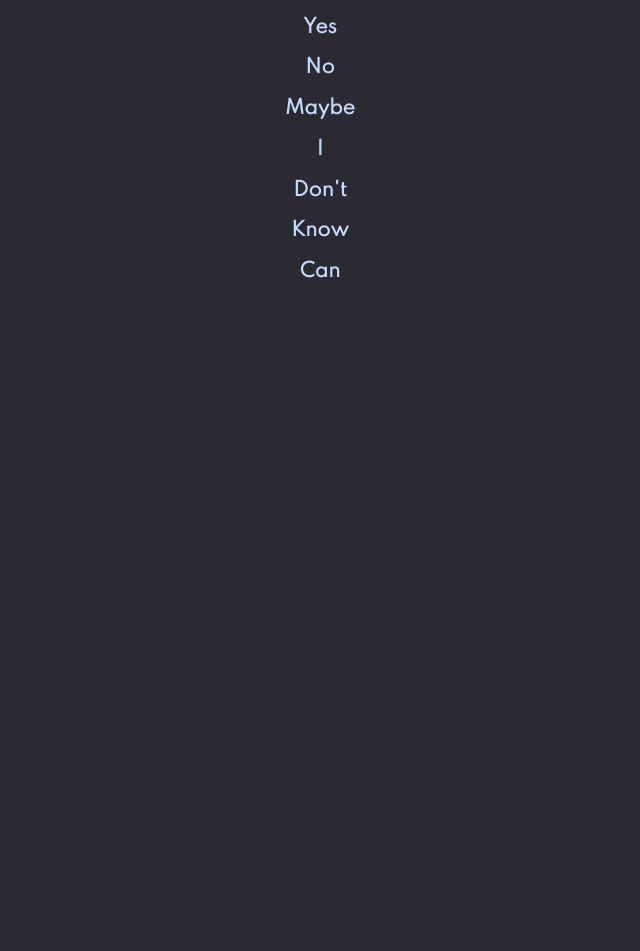
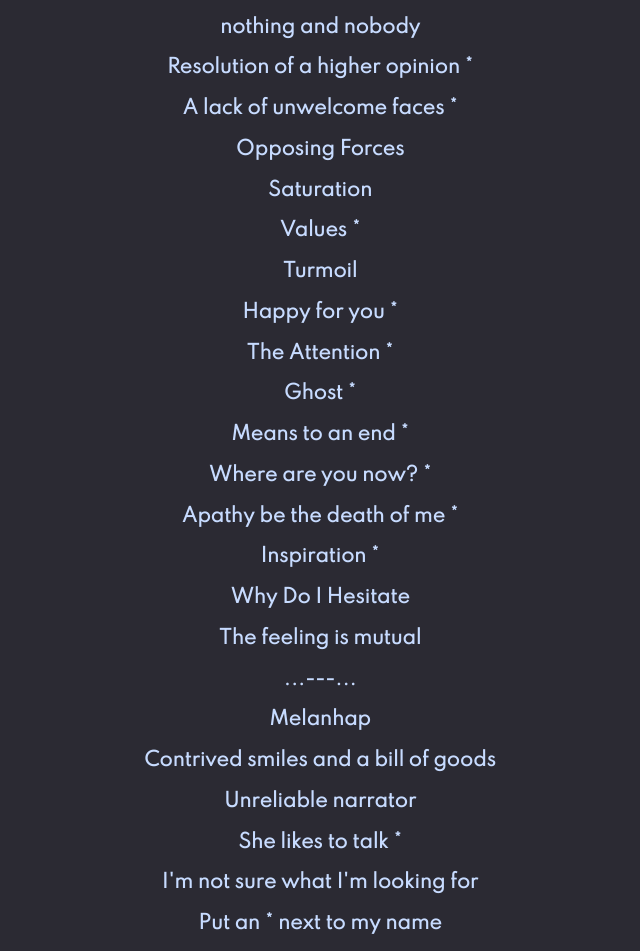
Before and after one commit to memesbedanko/memesbedanko.github.io, a React (Create React App) app: page /list in a window 1280 px wide. Shown: the part 280-1231 px from the top of the page, without its empty margins (320-960 px from the left). Before the commit the page ends 800 px from the top, so only its background shows below. Built offline with nearby package versions, Linux system fonts and the light colour scheme.

Commit message:
Updated List

```diff
--- a/src/comps/GalleryImage.js
+++ b/src/comps/GalleryImage.js
@@ -7,9 +7,9 @@ const GalleryImage = ({name,tag}) => {
     <>
         <div className={`${GalleryStyle['gallery-images']}`}>
         <a href={require(`../images/${name}`)} target="_blank" rel="noreferrer">
-            <img className={`${GalleryStyle['each-img']} ${GalleryStyle[tag]}`} src={require(`../images/${name}`)} alt=""/>
+            <img loading="lazy" className={`${GalleryStyle['each-img']} ${GalleryStyle[tag]}`} src={require(`../images/${name}`)} alt=""/>
 
-            </a>
+            </a>l
         </div>
     </>
   )
--- /dev/null
+++ b/src/contentlist/phrase.js
@@ -0,0 +1,138 @@
+export const phrases = [
+    {
+        name:"nothing and nobody",
+        caption:""
+    },
+    {
+        name:'Resolution of a higher opinion',
+        caption:"Its more than just you, but the strength behind what becomes of you. Not to triffle on toes, or hold a shadow over you, but to get the truth out with just a little push.<br> I apperciate all the words, every last one. Thank you all for your well fought fights and putting up with my prodding "
+    },
+    {
+        name:'A lack of unwelcome faces',
+        caption:"Is not you, but it is not necessarily me either"
+    },
+    {
+        name:'Opposing Forces',
+        caption:""
+    },
+    {
+        name:'Saturation',
+        caption:""
+    },
+    {
+        name: 'Values',
+        caption: 'Live and let live<br>Be the bigger person<br>Treat others as ends<br>Be fair<br>Have understanding<br>Moderation is a virtue<br>Know oneself'
+    },
+    {
+        name: 'Turmoil',
+        caption: ''
+    },
+    {
+        name: "Happy for you",
+        caption: "I see <b>you</b>, and I am happy for <b>you</b>. I see how well <b>you</b> are doing, how happy <b>you</b> are, and what <b>you</b> deem important is still by <b>you</b>r side. <b>You</b> worked hard to get where <b>you</b> are. For my friends, acquantances, and anyone inbetween I wish <b>you</b> the best. <b>You</b> all deserve it. Best wishes."
+    },
+    {
+        name: "The Attention",
+        caption: "Back then, I was living life like a ghost, thought not the host I’m about to tell you about. I was all numb and stupid and dazed too I guess, a pretty spooky silentiary for matters I knew by heart but could never quite translate for anyone I knew let alone myself. I constantly, craved the comforts of feminine attention, even though the thought of actually getting a girlfriend, one who was into me and wanted to be with me, seemed about as real as any dozen of the myth’s I’d been reading about in class"
+    },
+    {
+        name: "Ghost",
+        caption: "I see them all to often. Those who were tried and failed, those who were cared for and ignored, efforts put in and thanks spit out. I get irrational around them and I feel as if they act irrationally around me. While I am stuck in this plane, they wonder theirs without a second thought. Perhaps that is the hint; Continue without giving them a thought."
+    },
+    {
+        name: "Means to an end",
+        caption: "While the reason might be benign, the intent feels unjust. The intent feels slimey. Disingenuous. In that moment, that tiny reason is the cause. For any moments. All for my own sake. All for my own praise, desires, and needs. If I had a different outlook, a different set of values, a changed world view, maybe these actions could be justified.<br> I dont want to feel this way forever"
+    },
+    {
+        name: "Where are you now?",
+        caption: "I look at others from my past and wonder this. So many people I want to catch up with but nothing but ghost and misplaced meaning wait there"
+    },
+    {
+        name: "Apathy be the death of me",
+        caption: "Taken from TheActMan about video games, when I self reflect, I feel that phrase can be used to describe me. A lot of my life I have been apathetic to how I approach things. Has it landed me in a terrible spot? No. Will it evenutally? probably."
+    },
+    {
+        name: "Inspiration",
+        caption: "It was then I had inspiration. Misguided and nonsensical, something about 'it' left me wanting. I can work towards it. I can achieve it. In the grand scheme of things, it is rather silly."
+    },
+    {
+        name: "Why Do I Hesitate",
+        caption: ""
+    },
+    {
+        name: "The feeling is mutual",
+        caption: ""
+    },
+    {
+        name: "...---...",
+        caption: ""
+    },
+    {
+        name: "Melanhap",
+        caption: ""
+    },
+    {
+        name: "Contrived smiles and a bill of goods",
+        caption: ""
+    },
+    {
+        name: "Unreliable narrator",
+        caption: ""
+    },
+    {
+        name: "She likes to talk",
+        caption: "Funnily enough, she could talk that talk, but couldn't walk that walk. People <strike>rarely</strike> neglect to ask about others"
+    },
+    {
+        name: "I'm not sure what I'm looking for",
+        caption: ""
+    },
+    {
+        name: "Put an * next to my name",
+        caption: ""
+    },
+    {
+        name: "White Lies",
+        caption: ""
+    },
+    {
+        name: "Imaginary Muse",
+        caption: ""
+    },
+    {
+        name: 'Ashley\'s safety',
+        caption: ""
+    },
+    {
+        name: 'What if wonders',
+        caption: ""
+    },
+    {
+        name: 'Don\'t overdose on happiness',
+        caption: ""
+    },
+    {
+        name: 'Depression',
+        caption: ""
+    },
+    {
+        name: 'You\'re one to talk',
+        caption: ""
+    },
+    {
+        name: 'Someone to talk to',
+        caption: "We all look for that person. Often some are lucky enough to find that person. They stay, they care, they listen. Other times they are present, yet invisible, noticed but silent. Indeed it is a <strike>thankless job.</strike>"
+    },
+    {
+        name: 'I am not sure why we have to keep doing this shit',
+        caption: ""
+    },
+    {
+        name: 'I dont know enough',
+        caption: ""
+    },
+    {
+        name: "The less I know",
+        caption: ""
+    }
+]
--- a/src/index.css
+++ b/src/index.css
@@ -27,9 +27,7 @@ a{
   letter-spacing: .5em;
   color: ghostwhite;
   width: fit-content;
-
 }
-
 
  .links:after{
   display: inline-block;
@@ -53,4 +51,5 @@ a{
   width: auto;
   text-align: center;
   width: fit-content;
+
 }
--- a/src/index.js
+++ b/src/index.js
@@ -15,6 +15,7 @@ root.render(
         <Route path='/' element={<App/>}/>
         <Route path='/gallery' element={<Gallery/>}/>
         <Route path='/list' element={<List/>}/>
+        <Route path='/*' element={<List/>}/>
       </Routes>
     </BrowserRouter>
 
--- a/src/pages/List.js
+++ b/src/pages/List.js
@@ -3,6 +3,7 @@ import Header from '../comps/Header'
 import { Link } from 'react-router-dom'
 import ListStyle from './styleList.module.css'
 import ListPhrase from '../comps/ListPhrase'
+import {phrases} from '../contentlist/phrase'
 const List = () => {
   return (
     <>
@@ -12,14 +13,9 @@ const List = () => {
       <p id={ListStyle.listAbout}>More than a <strike>simple list</strike><br></br>Oldest at the bottom<br></br>* Marks a message</p>
       </div>
       <div >
-        <ListPhrase phrase="Yes" message="" />
-        <ListPhrase phrase="No" message="" />
-        <ListPhrase phrase="Maybe" message="" />
-        <ListPhrase phrase="I" message="" />
-        <ListPhrase phrase="Don't" message="" />
-        <ListPhrase phrase="Know" message="" />
-        <ListPhrase phrase="Can" message="" />
-
+        {phrases.map(phrase=>{
+          return <ListPhrase phrase={phrase.name} message={phrase.caption}/>
+        })}
 
 
 
--- a/src/pages/styleList.module.css
+++ b/src/pages/styleList.module.css
@@ -59,6 +59,7 @@ html{
     width: auto;
     text-align: center;
     width: fit-content;
+
   }
 
   /* Just list css */
```
Also changed, not shown: src/contentlist/images.js (added).
